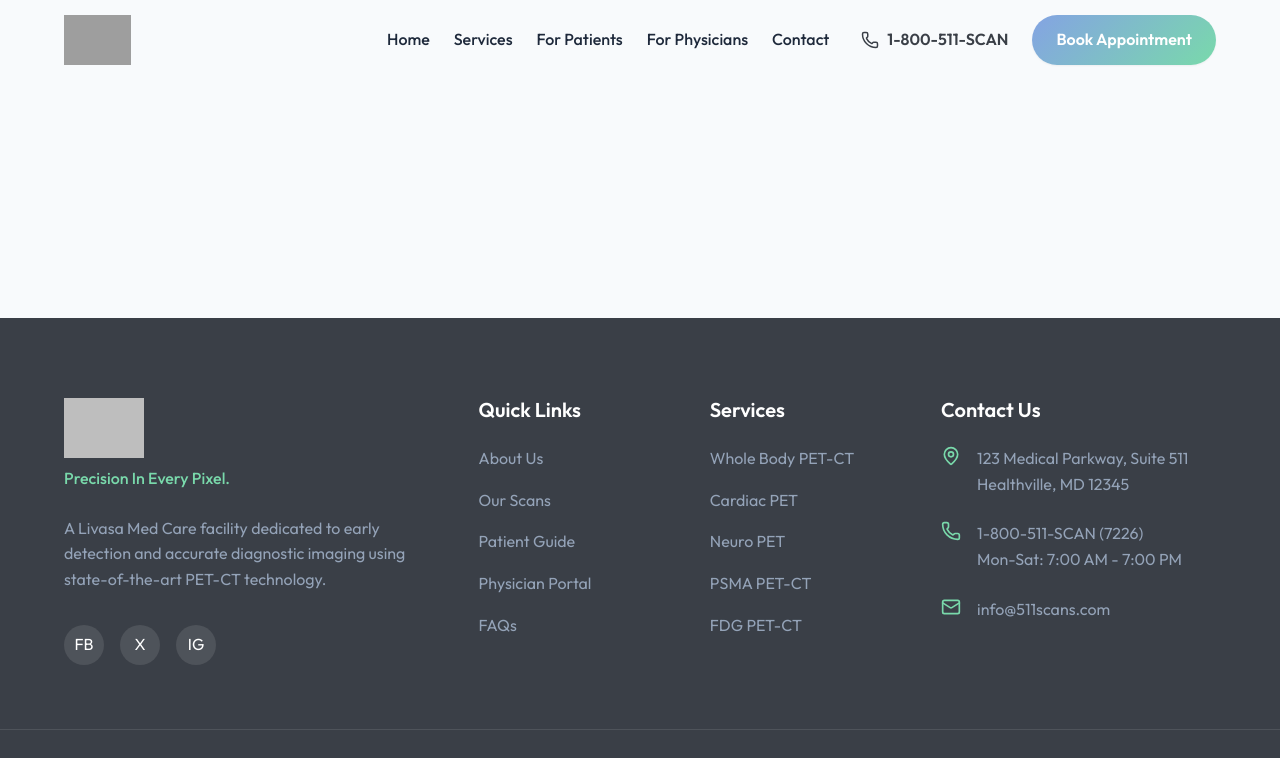
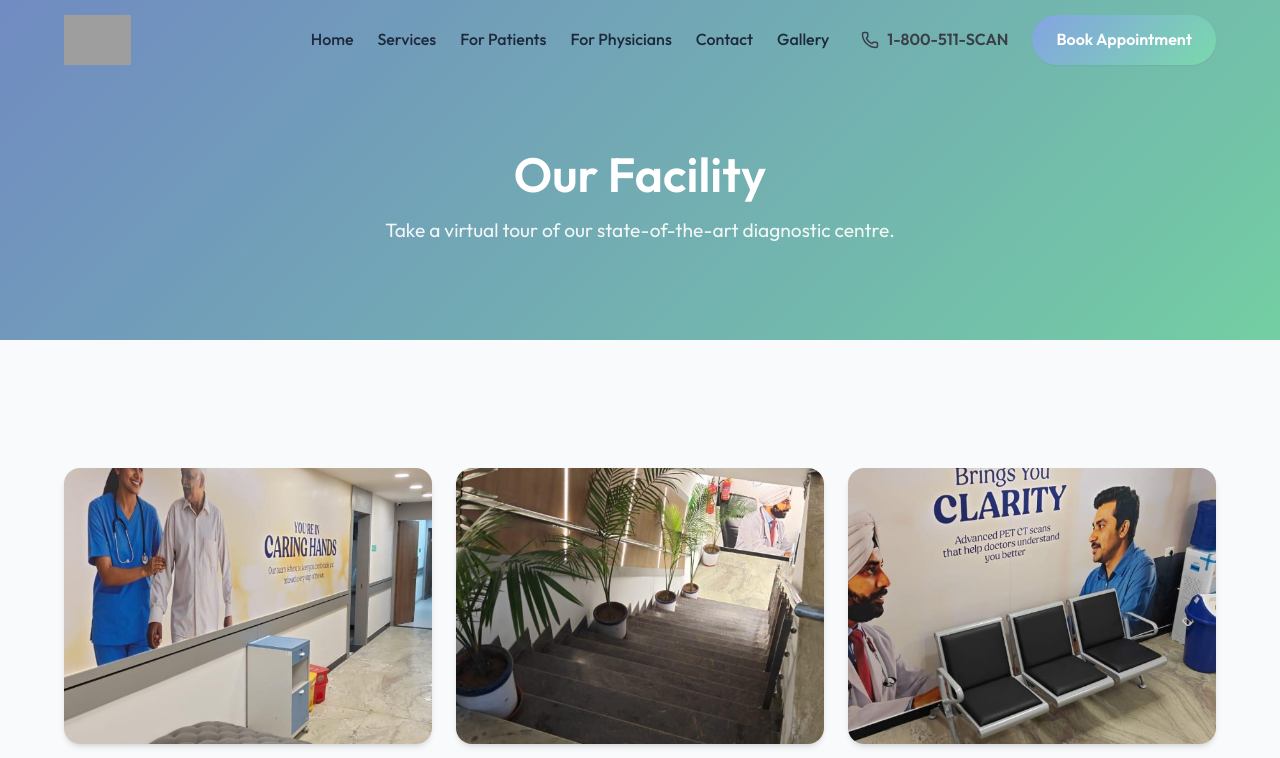
Before and after one commit to quadroitsolution-maker/livasa, a React (Vite) app: page /gallery in a window 1280 px wide. Shown: the top 758 px of the page. Built offline with nearby package versions, Linux system fonts and the light colour scheme; grey boxes are pictures that could not be loaded.

Commit message:
Add dedicated Gallery page with all 5 facility images, lightbox viewer, and nav link

```diff
--- a/src/App.jsx
+++ b/src/App.jsx
@@ -7,6 +7,7 @@ import Patients from './pages/Patients';
 import Physicians from './pages/Physicians';
 import Contact from './pages/Contact';
 import Book from './pages/Book';
+import Gallery from './pages/Gallery';
 import './App.css';
 
 function App() {
@@ -22,6 +23,7 @@ function App() {
             <Route path="/physicians" element={<Physicians />} />
             <Route path="/contact" element={<Contact />} />
             <Route path="/book" element={<Book />} />
+            <Route path="/gallery" element={<Gallery />} />
           </Routes>
         </main>
         <Footer />
--- a/src/components/Navbar.jsx
+++ b/src/components/Navbar.jsx
@@ -22,6 +22,7 @@ export default function Navbar() {
     { name: 'For Patients', path: '/patients' },
     { name: 'For Physicians', path: '/physicians' },
     { name: 'Contact', path: '/contact' },
+    { name: 'Gallery', path: '/gallery' },
   ];
 
   return (
--- /dev/null
+++ b/src/pages/Gallery.jsx
@@ -0,0 +1,95 @@
+import { useState } from 'react';
+import { X } from 'lucide-react';
+import styles from './Gallery.module.css';
+
+import gallery1 from '../assets/gallery/gallery-1.jpg';
+import gallery2 from '../assets/gallery/gallery-2.jpg';
+import gallery3 from '../assets/gallery/gallery-3.jpg';
+import gallery4 from '../assets/gallery/gallery-4.jpg';
+import gallery5 from '../assets/gallery/gallery-5.jpg';
+
+const galleryImages = [
+  { src: gallery1, alt: 'PET-CT Scanner Room', caption: 'State-of-the-Art PET-CT Scanner' },
+  { src: gallery2, alt: 'Livasa Med Centre Building', caption: 'Our Centre – Livasa Med Care' },
+  { src: gallery3, alt: 'Waiting Area', caption: 'Where Technology Brings You Clarity' },
+  { src: gallery4, alt: 'Centre Stairway & Interior', caption: 'Warm & Welcoming Interiors' },
+  { src: gallery5, alt: 'Caring Hands Corridor', caption: "You're In Caring Hands" },
+];
+
+export default function Gallery() {
+  const [lightbox, setLightbox] = useState({ open: false, index: 0 });
+
+  const openLightbox = (index) => setLightbox({ open: true, index });
+  const closeLightbox = () => setLightbox({ open: false, index: 0 });
+
+  const goNext = () =>
+    setLightbox((prev) => ({ ...prev, index: (prev.index + 1) % galleryImages.length }));
+  const goPrev = () =>
+    setLightbox((prev) => ({
+      ...prev,
+      index: (prev.index - 1 + galleryImages.length) % galleryImages.length,
+    }));
+
+  return (
+    <div className={styles.galleryPage}>
+      {/* Hero Banner */}
+      <section className={styles.heroBanner}>
+        <div className={styles.heroOverlay}></div>
+        <div className="container">
+          <h1>Our Facility</h1>
+          <p>Take a virtual tour of our state-of-the-art diagnostic centre.</p>
+        </div>
+      </section>
+
+      {/* Gallery Grid */}
+      <section className={`section-padding ${styles.gallerySection}`}>
+        <div className="container">
+          <div className={styles.galleryGrid}>
+            {galleryImages.map((image, index) => (
+              <div
+                key={index}
+                className={styles.galleryItem}
+                onClick={() => openLightbox(index)}
+              >
+                <img src={image.src} alt={image.alt} loading="lazy" />
+                <div className={styles.imageOverlay}>
+                  <span className={styles.caption}>{image.caption}</span>
+                </div>
+              </div>
+            ))}
+          </div>
+        </div>
+      </section>
+
+      {/* Lightbox Modal */}
+      {lightbox.open && (
+        <div className={styles.lightbox} onClick={closeLightbox}>
+          <button className={styles.lightboxClose} onClick={closeLightbox}>
+            <X size={28} />
+          </button>
+          <button
+            className={`${styles.lightboxNav} ${styles.lightboxPrev}`}
+            onClick={(e) => { e.stopPropagation(); goPrev(); }}
+          >
+            ‹
+          </button>
+          <div className={styles.lightboxContent} onClick={(e) => e.stopPropagation()}>
+            <img
+              src={galleryImages[lightbox.index].src}
+              alt={galleryImages[lightbox.index].alt}
+            />
+            <p className={styles.lightboxCaption}>
+              {galleryImages[lightbox.index].caption}
+            </p>
+          </div>
+          <button
+            className={`${styles.lightboxNav} ${styles.lightboxNext}`}
+            onClick={(e) => { e.stopPropagation(); goNext(); }}
+          >
+            ›
+          </button>
+        </div>
+      )}
+    </div>
+  );
+}
--- /dev/null
+++ b/src/pages/Gallery.module.css
@@ -0,0 +1,206 @@
+/* ── Gallery Page ── */
+.galleryPage {
+  overflow: hidden;
+}
+
+/* Hero Banner */
+.heroBanner {
+  position: relative;
+  min-height: 340px;
+  display: flex;
+  align-items: center;
+  justify-content: center;
+  text-align: center;
+  background: var(--brand-gradient);
+  padding-top: 100px;
+  padding-bottom: 3rem;
+}
+
+.heroOverlay {
+  position: absolute;
+  inset: 0;
+  background: linear-gradient(135deg, rgba(0,0,0,0.15) 0%, rgba(0,0,0,0.05) 100%);
+}
+
+.heroBanner h1 {
+  position: relative;
+  font-size: 3rem;
+  color: white;
+  margin-bottom: 0.75rem;
+}
+
+.heroBanner p {
+  position: relative;
+  font-size: 1.2rem;
+  color: rgba(255, 255, 255, 0.9);
+  max-width: 540px;
+  margin: 0 auto;
+}
+
+/* Gallery Grid */
+.gallerySection {
+  background-color: var(--bg-color);
+}
+
+.galleryGrid {
+  display: grid;
+  grid-template-columns: 1fr;
+  gap: 1.5rem;
+}
+
+@media (min-width: 640px) {
+  .galleryGrid {
+    grid-template-columns: repeat(2, 1fr);
+  }
+}
+
+@media (min-width: 1024px) {
+  .galleryGrid {
+    grid-template-columns: repeat(3, 1fr);
+  }
+}
+
+.galleryItem {
+  position: relative;
+  border-radius: var(--radius-lg);
+  overflow: hidden;
+  cursor: pointer;
+  aspect-ratio: 4 / 3;
+  box-shadow: var(--shadow-md);
+  transition: transform 0.35s ease, box-shadow 0.35s ease;
+}
+
+.galleryItem:hover {
+  transform: translateY(-6px);
+  box-shadow: var(--shadow-premium);
+}
+
+.galleryItem img {
+  width: 100%;
+  height: 100%;
+  object-fit: cover;
+  display: block;
+  transition: transform 0.5s ease;
+}
+
+.galleryItem:hover img {
+  transform: scale(1.08);
+}
+
+/* Overlay on hover */
+.imageOverlay {
+  position: absolute;
+  inset: 0;
+  background: linear-gradient(to top, rgba(0, 0, 0, 0.65) 0%, transparent 55%);
+  display: flex;
+  align-items: flex-end;
+  padding: 1.25rem;
+  opacity: 0;
+  transition: opacity 0.35s ease;
+}
+
+.galleryItem:hover .imageOverlay {
+  opacity: 1;
+}
+
+.caption {
+  color: white;
+  font-size: 1rem;
+  font-weight: 600;
+  letter-spacing: 0.02em;
+}
+
+/* ── Lightbox ── */
+.lightbox {
+  position: fixed;
+  inset: 0;
+  z-index: 9999;
+  background: rgba(0, 0, 0, 0.92);
+  display: flex;
+  align-items: center;
+  justify-content: center;
+  animation: fadeIn 0.25s ease;
+}
+
+@keyframes fadeIn {
+  from { opacity: 0; }
+  to   { opacity: 1; }
+}
+
+.lightboxContent {
+  max-width: 85vw;
+  max-height: 85vh;
+  display: flex;
+  flex-direction: column;
+  align-items: center;
+}
+
+.lightboxContent img {
+  max-width: 100%;
+  max-height: 75vh;
+  border-radius: var(--radius-lg);
+  box-shadow: 0 8px 40px rgba(0, 0, 0, 0.6);
+  object-fit: contain;
+}
+
+.lightboxCaption {
+  margin-top: 1rem;
+  color: rgba(255, 255, 255, 0.85);
+  font-size: 1.1rem;
+  font-weight: 500;
+  text-align: center;
+}
+
+.lightboxClose {
+  position: absolute;
+  top: 1.5rem;
+  right: 1.5rem;
+  background: rgba(255, 255, 255, 0.12);
+  border: none;
+  color: white;
+  width: 48px;
+  height: 48px;
+  border-radius: 50%;
+  display: flex;
+  align-items: center;
+  justify-content: center;
+  cursor: pointer;
+  transition: background 0.2s;
+  z-index: 10;
+}
+
+.lightboxClose:hover {
+  background: rgba(255, 255, 255, 0.25);
+}
+
+.lightboxNav {
+  position: absolute;
+  top: 50%;
+  transform: translateY(-50%);
+  background: rgba(255, 255, 255, 0.1);
+  border: none;
+  color: white;
+  width: 52px;
+  height: 52px;
+  border-radius: 50%;
+  font-size: 2rem;
+  display: flex;
+  align-items: center;
+  justify-content: center;
+  cursor: pointer;
+  transition: background 0.2s;
+  z-index: 10;
+  line-height: 1;
+}
+
+.lightboxNav:hover {
+  background: rgba(255, 255, 255, 0.25);
+}
+
+.lightboxPrev {
+  left: 1.5rem;
+}
+
+.lightboxNext {
+  right: 1.5rem;
+}
--- a/src/pages/Home.jsx
+++ b/src/pages/Home.jsx
@@ -3,7 +3,6 @@ import Button from '../components/Button';
 import gallery1 from '../assets/gallery/gallery-1.jpg';
 import gallery2 from '../assets/gallery/gallery-2.jpg';
 import gallery3 from '../assets/gallery/gallery-3.jpg';
-import gallery4 from '../assets/gallery/gallery-4.jpg';
 import styles from './Home.module.css';
 
 export default function Home() {
@@ -75,26 +74,20 @@ export default function Home() {
         </div>
       </section>
 
-      {/* Gallery Section */}
+      {/* Gallery CTA */}
       <section className={`section-padding ${styles.gallerySection}`}>
         <div className="container">
           <div className={styles.sectionHeader}>
             <h2>Our Facility</h2>
             <p>Take a look at our state-of-the-art diagnostic center.</p>
           </div>
-          <div className={styles.galleryGrid}>
-            <div className={styles.galleryItem}>
-              <img src={gallery1} alt="Facility View 1" />
-            </div>
-            <div className={styles.galleryItem}>
-              <img src={gallery2} alt="Facility View 2" />
-            </div>
-            <div className={styles.galleryItem}>
-              <img src={gallery3} alt="Facility View 3" />
-            </div>
-            <div className={styles.galleryItem}>
-              <img src={gallery4} alt="Facility View 4" />
-            </div>
+          <div className={styles.galleryPreview}>
+            <img src={gallery1} alt="PET-CT Scanner" className={styles.previewImg} />
+            <img src={gallery2} alt="Livasa Med Centre" className={styles.previewImg} />
+            <img src={gallery3} alt="Waiting Area" className={styles.previewImg} />
+          </div>
+          <div style={{ textAlign: 'center', marginTop: '2rem' }}>
+            <Button to="/gallery" variant="secondary">View Full Gallery</Button>
           </div>
         </div>
       </section>
--- a/src/pages/Home.module.css
+++ b/src/pages/Home.module.css
@@ -241,35 +241,31 @@
   background-color: var(--bg-color);
 }
 
-.galleryGrid {
+/* Gallery Preview */
+.galleryPreview {
   display: grid;
   grid-template-columns: 1fr;
-  gap: 1.5rem;
+  gap: 1.25rem;
 }
 
 @media (min-width: 768px) {
-  .galleryGrid {
-    grid-template-columns: repeat(2, 1fr);
+  .galleryPreview {
+    grid-template-columns: repeat(3, 1fr);
   }
 }
 
-.galleryItem {
-  position: relative;
+.previewImg {
+  width: 100%;
+  aspect-ratio: 4/3;
+  object-fit: cover;
   border-radius: var(--radius-lg);
-  overflow: hidden;
   box-shadow: var(--shadow-md);
-  aspect-ratio: 4/3;
+  transition: transform 0.35s ease, box-shadow 0.35s ease;
 }
 
-.galleryItem img {
-  width: 100%;
-  height: 100%;
-  object-fit: cover;
-  transition: transform var(--transition-normal);
-}
-
-.galleryItem:hover img {
-  transform: scale(1.05);
+.previewImg:hover {
+  transform: translateY(-4px);
+  box-shadow: var(--shadow-premium);
 }
 
 /* Dual CTA Section */
```
Also changed, not shown: src/assets/gallery/gallery-5.jpg (added).
